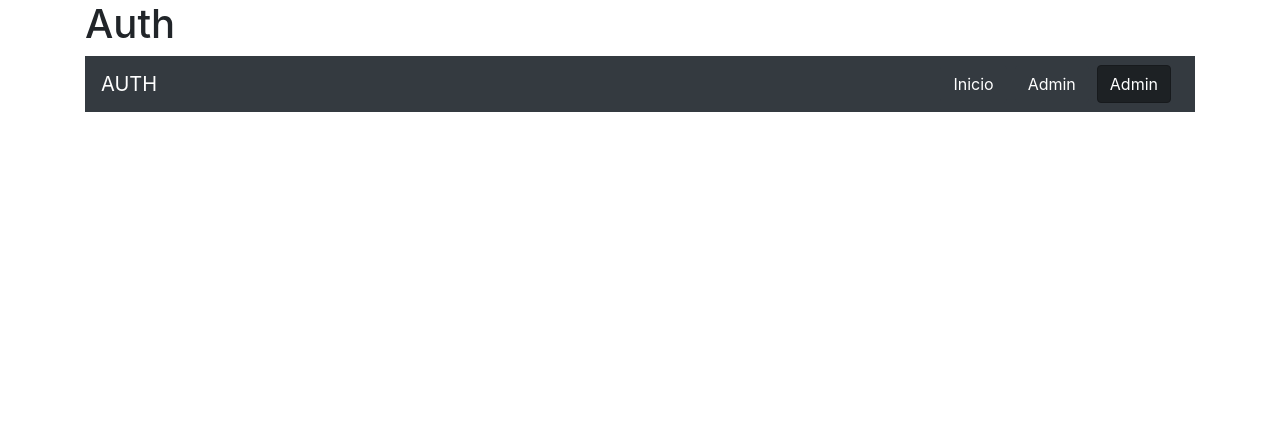
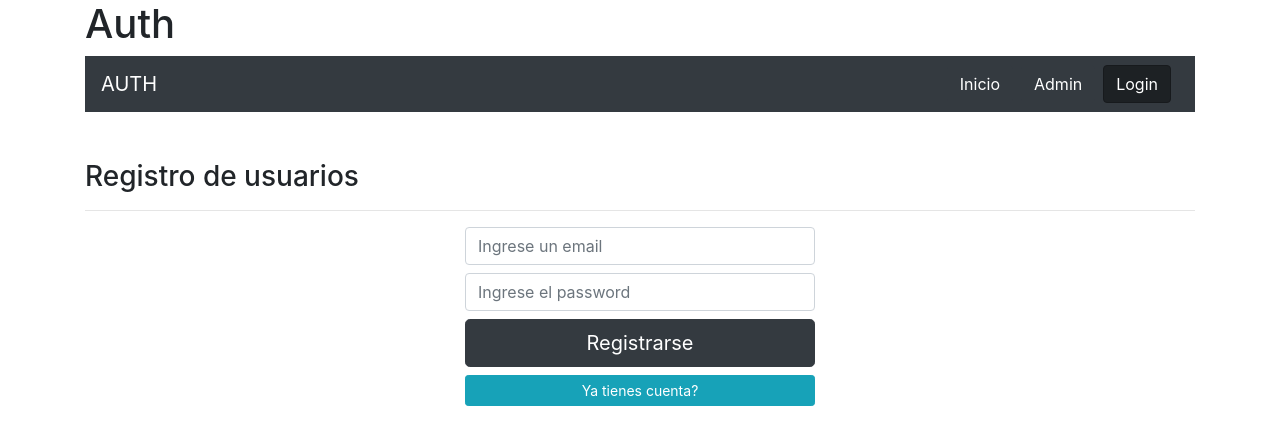
Before and after one commit to GerardoZuno/auth-react, a React (Create React App) app: page /login in a window 1280 px wide. Shown: the top 444 px of the page. Built offline with nearby package versions, Linux system fonts and the light colour scheme.

Commit message:
Add register form

```diff
--- a/src/App.jsx
+++ b/src/App.jsx
@@ -7,6 +7,8 @@ import {
 } from "react-router-dom";
 
 import NavBar from './components/NavBar'
+import Admin from './components/Admin'
+import Login from './components/Login'
 
 
 function App() {
@@ -16,9 +18,9 @@ function App() {
         <h1>Auth</h1>
         <NavBar />
        <Switch>
-         <Route exact path='/login' component=''/>
-         <Route exact path='/admin' component=''/>
-         <Route exact path='/inicio' component=''/>
+         <Route exact path='/login' component={Login}/>
+         <Route exact path='/admin' component={Admin}/>
+         <Route exact path='/' />
 
 
        </Switch>
--- /dev/null
+++ b/src/components/Admin.jsx
@@ -0,0 +1,11 @@
+import React from 'react'
+
+function Admin() {
+    return (
+        <div>
+            admin
+        </div>
+    )
+}
+
+export default Admin
--- /dev/null
+++ b/src/components/Login.jsx
@@ -0,0 +1,60 @@
+import React, {useState} from 'react'
+
+function Login() {
+
+    const [email, setEmail] = useState('')
+    const [password, setPassword] = useState('')
+
+    const procesarDatos = (e) =>  {
+        e.preventDefault()
+        if(!email.trim()){
+            console.log('esta vacio email')
+            return
+        }
+        if(!password.trim()){
+            console.log('esta vacio password')
+            return
+        }
+        if(password.length < 6) {
+            console.log('ingrese 6 caracteres')
+            return
+        }
+
+        console.log('sucess')
+
+    }
+    return (
+        <div className="mt-5">
+            <h3 className="text center">Registro de usuarios</h3>
+            <hr />
+            <div className="row justify-content-center">
+                <div className="col-12 col-sm-8 col-md-6 col-xl-4">
+                   <form onSubmit={procesarDatos}>
+                      <input type="email"
+                       className="form-control mb-2"
+                       placeholder="Ingrese un email"
+                       onChange={e => setEmail(e.target.value)}
+                       value={email}
+                       />
+                       <input type="password"
+                       className="form-control mb-2"
+                       placeholder="Ingrese el password"
+                       onChange={e => setPassword(e.target.value)}
+                       value={password}
+                       />
+                       <button  className="btn btn-dark btn-lg btn-block">
+                           Registrarse
+                       </button>
+                       <button className="btn btn-info btn-sm btn-block">
+                           Ya tienes cuenta?
+                       </button>
+                   </form>
+                </div>
+            </div>
+
+
+        </div>
+    )
+}
+
+export default Login
--- a/src/components/NavBar.jsx
+++ b/src/components/NavBar.jsx
@@ -14,7 +14,7 @@ const NavBar = () => {
                         Admin
                     </NavLink>
                     <NavLink className='btn btn-dark mr-2' to='/login' exact>
-                        Admin
+                        Login
                     </NavLink>
                 </div>
             </div>
```
